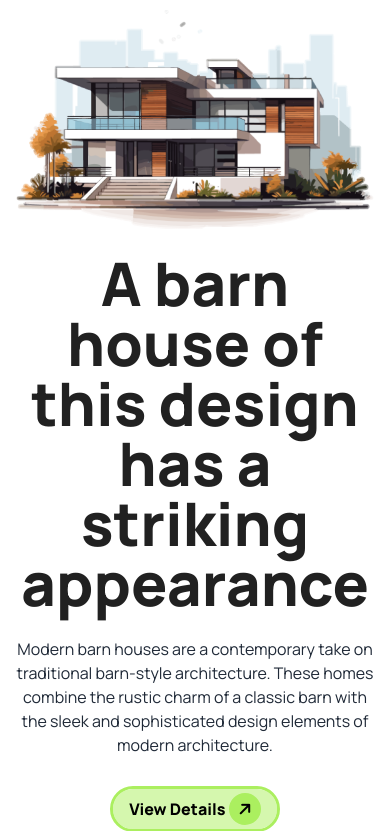
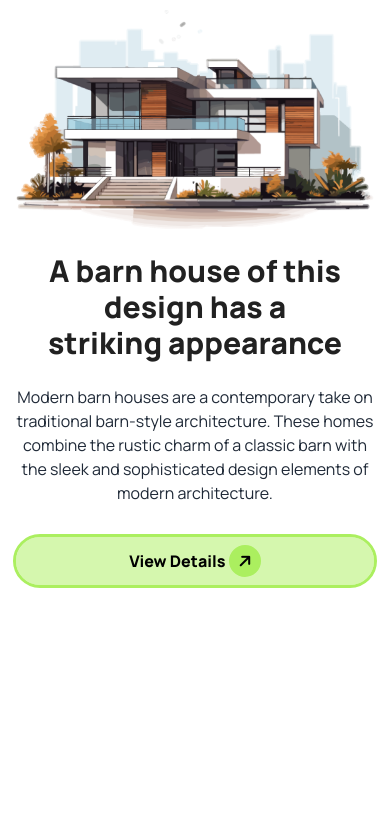
Before and after one commit to samiuzaman/Assignment-Three, a plain HTML site: page index.html in a window 390 px wide. Shown: the part 74-905 px from the top of the page. After the commit the page ends 844 px from the top, so only its background shows below. Drawn offline with nearby package versions, Linux system fonts and the light colour scheme.

Commit message:
Responsive Hero Section

```diff
--- a/index.html
+++ b/index.html
@@ -104,7 +104,7 @@
       <!-- Hero Section Code Start Here -->
       <div class="text-center mt-5">
         <img class="mx-auto mb-6" src="assets/banner.png" alt="Banner Image" />
-        <h1 class="text-6xl font-extrabold text-[#212121] mb-6">
+        <h1 class="text-3xl lg:text-6xl font-extrabold text-[#212121] mb-6">
           A barn house of this design has a <br />
           striking appearance
         </h1>
@@ -115,7 +115,7 @@
           architecture.
         </p>
         <button
-          class="bg-[#ABEF5F80] text-black font-extrabold py-1 px-4 rounded-full outline outline-[#ABEF5F] mt-8"
+          class="w-full lg:w-52 bg-[#ABEF5F80] text-black font-extrabold py-2 lg:py-1 px-4 rounded-full outline outline-[#ABEF5F] mt-8"
         >
           View Details
           <i
@@ -124,7 +124,9 @@
         </button>
       </div>
     </header>
-    <main></main>
+    <main>
+      <!-- About Us Section Code Start Here -->
+    </main>
     <footer></footer>
   </body>
 </html>
```
